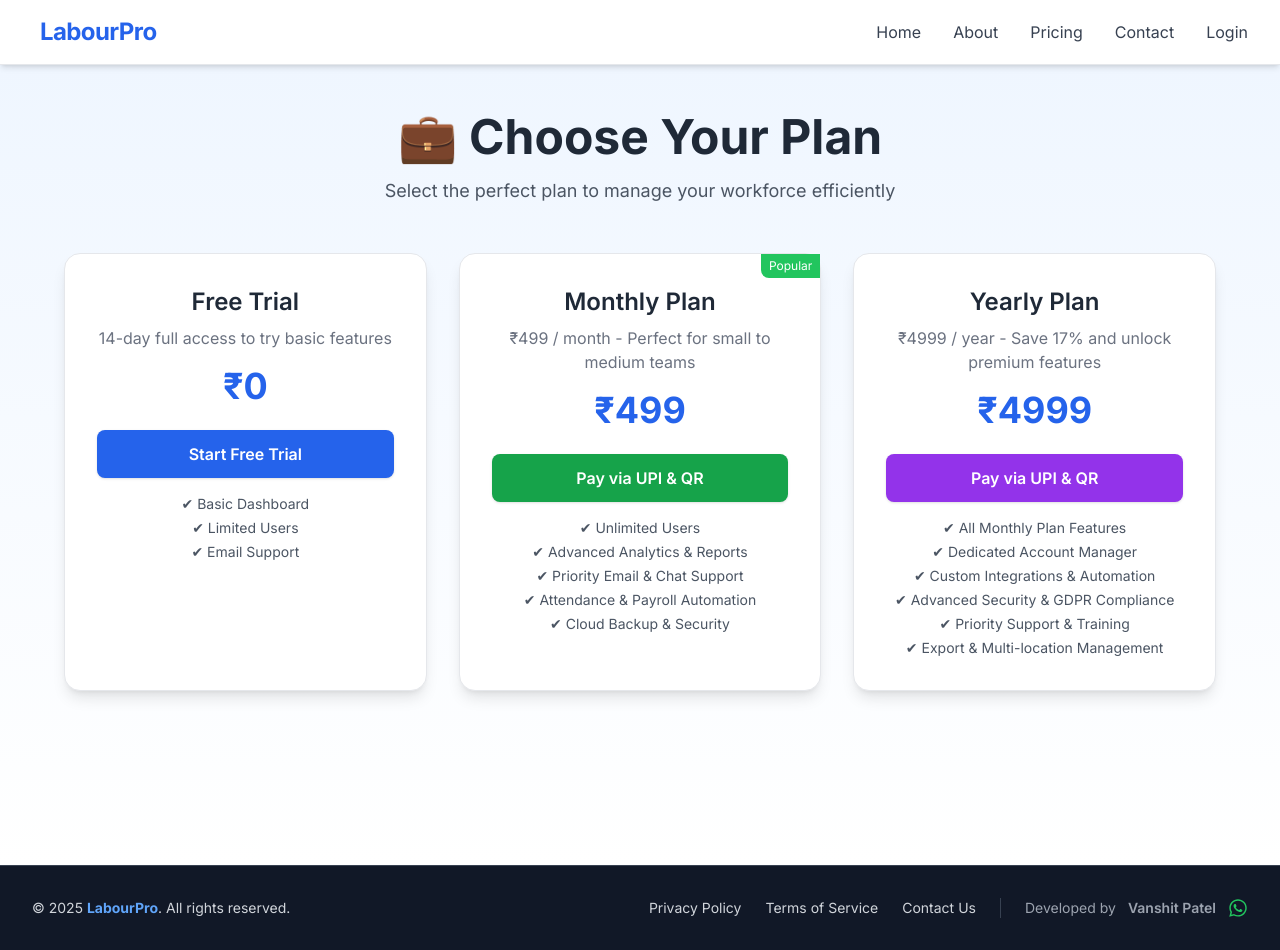
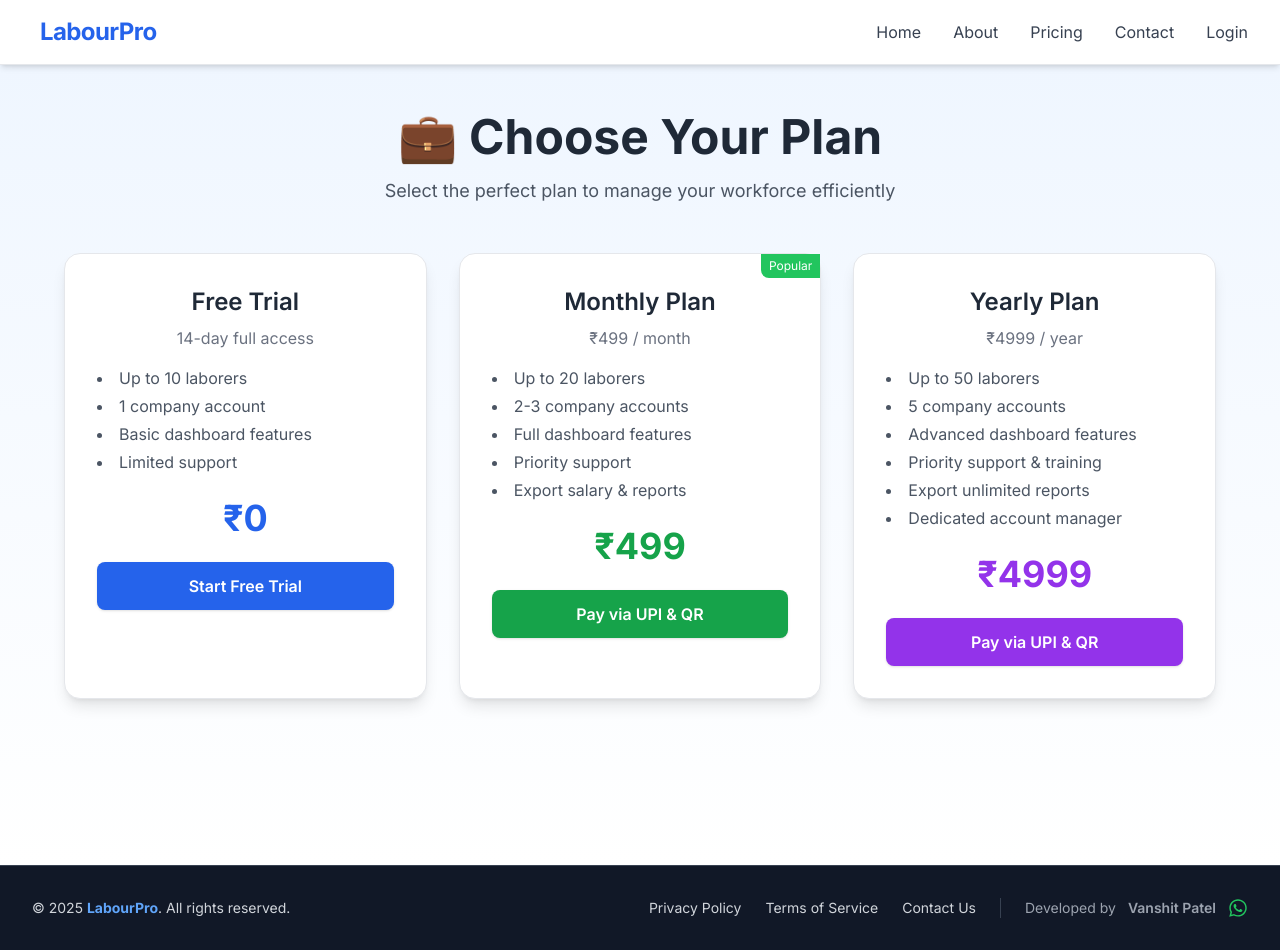
Before and after one commit to Vanshit011/LabourPro, a React (Vite) app in the folder labourpro_frontend/: page /pricing in a window 1280 px wide. Built offline with nearby package versions, Linux system fonts and the light colour scheme.

Commit message:
background image add home page

```diff
--- a/labourpro_frontend/src/pages/Pricing.jsx
+++ b/labourpro_frontend/src/pages/Pricing.jsx
@@ -7,49 +7,51 @@
   const [showPaymentOptions, setShowPaymentOptions] = useState(false);
   const [selectedPlan, setSelectedPlan] = useState(null);
   const [selectedAmount, setSelectedAmount] = useState(null);
+  const [upiTxnId, setUpiTxnId] = useState("");
+  const [txnError, setTxnError] = useState("");
 
-  // ✅ Detect mobile device
   const isMobile = /Android|iPhone|iPad|iPod/i.test(navigator.userAgent);
 
   const handlePlanClick = (amount, planType) => {
+    setSelectedPlan(planType);
+    setSelectedAmount(amount);
+
     if (amount === 0) {
       navigate(`/register-paid?plan=${planType}&amount=${amount}`);
+    } else if (isMobile) {
+      handleUPIClick(amount, planType);
     } else {
-      setSelectedPlan(planType);
-      setSelectedAmount(amount);
-
-      if (isMobile) {
-        // Mobile → Open UPI app directly
-        handleUPIClick(amount, planType);
-      } else {
-        // Desktop → Show QR modal
-        setShowPaymentOptions(true);
-      }
+      setShowPaymentOptions(true);
     }
   };
 
-  const handleIPaid = () => {
-    setShowPaymentOptions(false);
-    navigate(`/register-paid?plan=${selectedPlan}&amount=${selectedAmount}`);
-  };
-
-  // ✅ UPI deep link
   const handleUPIClick = (amount, plan) => {
     const upiId = "vanshitpatel10@okaxis";
     const name = "LabourPro";
     const txnRef = `LP${Date.now()}`;
     const url = `upi://pay?pa=${upiId}&pn=${name}&tn=${plan}&am=${amount}&cu=INR&tr=${txnRef}`;
-
-    // Opens UPI app (works only on mobile with UPI apps installed)
     window.location.href = url;
 
-    // After payment, user can come back & continue
     setTimeout(() => {
       navigate(`/register-paid?plan=${plan}&amount=${amount}`);
     }, 3000);
   };
 
-  const closeModal = () => setShowPaymentOptions(false);
+  const handleVerifyTxn = () => {
+    if (/^\d{12}$/.test(upiTxnId)) {
+      navigate(
+        `/register-paid?plan=${selectedPlan}&amount=${selectedAmount}&txnId=${upiTxnId}`
+      );
+    } else {
+      setTxnError("Enter a valid 12-digit UPI Transaction ID");
+    }
+  };
+
+  const closeModal = () => {
+    setShowPaymentOptions(false);
+    setUpiTxnId("");
+    setTxnError("");
+  };
 
   return (
     <div className="min-h-screen bg-gradient-to-b from-blue-50 to-white py-12 px-4 sm:px-6 lg:px-8">
@@ -62,10 +64,19 @@
         </p>
 
         <div className="grid gap-8 grid-cols-1 sm:grid-cols-2 lg:grid-cols-3">
+
           {/* Free Trial */}
           <div className="bg-white border border-gray-200 rounded-2xl shadow-lg p-6 md:p-8 hover:shadow-xl transition-shadow duration-300 transform hover:-translate-y-1">
-            <h3 className="text-2xl font-semibold mb-2 text-gray-800">Free Trial</h3>
-            <p className="text-gray-500 mb-4">14-day full access to try basic features</p>
+            <h3 className="text-2xl font-semibold mb-2 text-gray-800">
+              Free Trial
+            </h3>
+            <p className="text-gray-500 mb-4">14-day full access</p>
+            <ul className="text-gray-600 mb-6 text-left list-disc list-inside space-y-1">
+              <li>Up to 10 laborers</li>
+              <li>1 company account</li>
+              <li>Basic dashboard features</li>
+              <li>Limited support</li>
+            </ul>
             <p className="text-4xl font-bold text-blue-600 mb-6">₹0</p>
             <button
               onClick={() => handlePlanClick(0, "free-trial")}
@@ -73,66 +84,66 @@
             >
               Start Free Trial
             </button>
-            <ul className="mt-4 text-sm text-gray-600 space-y-1">
-              <li>✔ Basic Dashboard</li>
-              <li>✔ Limited Users</li>
-              <li>✔ Email Support</li>
-            </ul>
           </div>
 
           {/* Monthly Plan */}
           <div className="bg-white border border-gray-200 rounded-2xl shadow-lg p-6 md:p-8 hover:shadow-xl transition-shadow duration-300 transform hover:-translate-y-1 relative">
-            <span className="absolute top-0 right-0 bg-green-500 text-white text-xs px-2 py-1 rounded-bl-lg">Popular</span>
-            <h3 className="text-2xl font-semibold mb-2 text-gray-800">Monthly Plan</h3>
-            <p className="text-gray-500 mb-4">₹499 / month - Perfect for small to medium teams</p>
-            <p className="text-4xl font-bold text-blue-600 mb-6">₹499</p>
-
+            <span className="absolute top-0 right-0 bg-green-500 text-white text-xs px-2 py-1 rounded-bl-lg">
+              Popular
+            </span>
+            <h3 className="text-2xl font-semibold mb-2 text-gray-800">
+              Monthly Plan
+            </h3>
+            <p className="text-gray-500 mb-4">₹499 / month</p>
+            <ul className="text-gray-600 mb-6 text-left list-disc list-inside space-y-1">
+              <li>Up to 20 laborers</li>
+              <li>2-3 company accounts</li>
+              <li>Full dashboard features</li>
+              <li>Priority support</li>
+              <li>Export salary & reports</li>
+            </ul>
+            <p className="text-4xl font-bold text-green-600 mb-6">₹499</p>
             <button
               onClick={() => handlePlanClick(499, "monthly")}
               className="w-full bg-green-600 text-white py-3 rounded-lg font-semibold hover:bg-green-700 transition duration-300 shadow"
             >
               Pay via UPI & QR
             </button>
-            <ul className="mt-4 text-sm text-gray-600 space-y-1">
-              <li>✔ Unlimited Users</li>
-              <li>✔ Advanced Analytics & Reports</li>
-              <li>✔ Priority Email & Chat Support</li>
-              <li>✔ Attendance & Payroll Automation</li>
-              <li>✔ Cloud Backup & Security</li>
-            </ul>
           </div>
 
           {/* Yearly Plan */}
           <div className="bg-white border border-gray-200 rounded-2xl shadow-lg p-6 md:p-8 hover:shadow-xl transition-shadow duration-300 transform hover:-translate-y-1">
-            <h3 className="text-2xl font-semibold mb-2 text-gray-800">Yearly Plan</h3>
-            <p className="text-gray-500 mb-4">₹4999 / year - Save 17% and unlock premium features</p>
-            <p className="text-4xl font-bold text-blue-600 mb-6">₹4999</p>
-
+            <h3 className="text-2xl font-semibold mb-2 text-gray-800">
+              Yearly Plan
+            </h3>
+            <p className="text-gray-500 mb-4">₹4999 / year</p>
+            <ul className="text-gray-600 mb-6 text-left list-disc list-inside space-y-1">
+              <li>Up to 50 laborers</li>
+              <li>5 company accounts</li>
+              <li>Advanced dashboard features</li>
+              <li>Priority support & training</li>
+              <li>Export unlimited reports</li>
+              <li>Dedicated account manager</li>
+            </ul>
+            <p className="text-4xl font-bold text-purple-600 mb-6">₹4999</p>
             <button
               onClick={() => handlePlanClick(4999, "yearly")}
               className="w-full bg-purple-600 text-white py-3 rounded-lg font-semibold hover:bg-purple-700 transition duration-300 shadow"
             >
               Pay via UPI & QR
             </button>
-            <ul className="mt-4 text-sm text-gray-600 space-y-1">
-              <li>✔ All Monthly Plan Features</li>
-              <li>✔ Dedicated Account Manager</li>
-              <li>✔ Custom Integrations & Automation</li>
-              <li>✔ Advanced Security & GDPR Compliance</li>
-              <li>✔ Priority Support & Training</li>
-              <li>✔ Export & Multi-location Management</li>
-            </ul>
           </div>
+
         </div>
 
-        {/* Payment Modal for Desktop */}
+        {/* QR / Transaction ID Modal */}
         {showPaymentOptions && !isMobile && (
           <div
             className="fixed inset-0 bg-black bg-opacity-50 flex items-center justify-center z-50 px-4"
             onClick={closeModal}
           >
             <div
-              className="bg-white rounded-xl shadow-2xl p-6 md:p-8 max-w-md w-full relative animate-fade-in"
+              className="bg-white rounded-xl shadow-2xl p-6 md:p-8 max-w-md w-full relative"
               onClick={(e) => e.stopPropagation()}
             >
               <button
@@ -150,23 +161,32 @@
               <p className="text-gray-700 mb-2">
                 UPI ID: <strong>vanshitpatel10@okaxis</strong>
               </p>
-              <p className="text-gray-700 mb-4">Scan the QR code below to pay:</p>
-
               <img
                 src={QRCode}
                 alt="UPI QR Code"
                 className="w-48 h-48 mx-auto mb-4 rounded-lg shadow-md"
               />
-
-              <p className="text-sm text-gray-500 mb-4">
-                After completing the payment, click "I Paid" to proceed with registration.
-              </p>
-              <button
-                onClick={handleIPaid}
-                className="w-full bg-blue-600 text-white py-3 rounded-lg font-semibold hover:bg-blue-700 transition duration-300 shadow"
-              >
-                I Paid
-              </button>
+              <div className="mt-4">
+                <label className="block text-gray-700 mb-1">
+                  Enter 12-digit UPI Transaction ID:
+                </label>
+                <input
+                  type="text"
+                  value={upiTxnId}
+                  onChange={(e) => setUpiTxnId(e.target.value)}
+                  maxLength={12}
+                  className="w-full border border-gray-300 rounded-lg px-3 py-2 focus:outline-none focus:ring-2 focus:ring-blue-500"
+                />
+                {txnError && (
+                  <p className="text-red-500 mt-1">{txnError}</p>
+                )}
+                <button
+                  onClick={handleVerifyTxn}
+                  className="w-full mt-3 bg-blue-600 text-white py-2 rounded-lg hover:bg-blue-700 transition"
+                >
+                  Verify & Proceed
+                </button>
+              </div>
             </div>
           </div>
         )}
```
Also changed, not shown: labourpro_frontend/src/pages/Home.jsx (+6 -2 lines), labourpro_frontend/src/assets/background.png (added).
